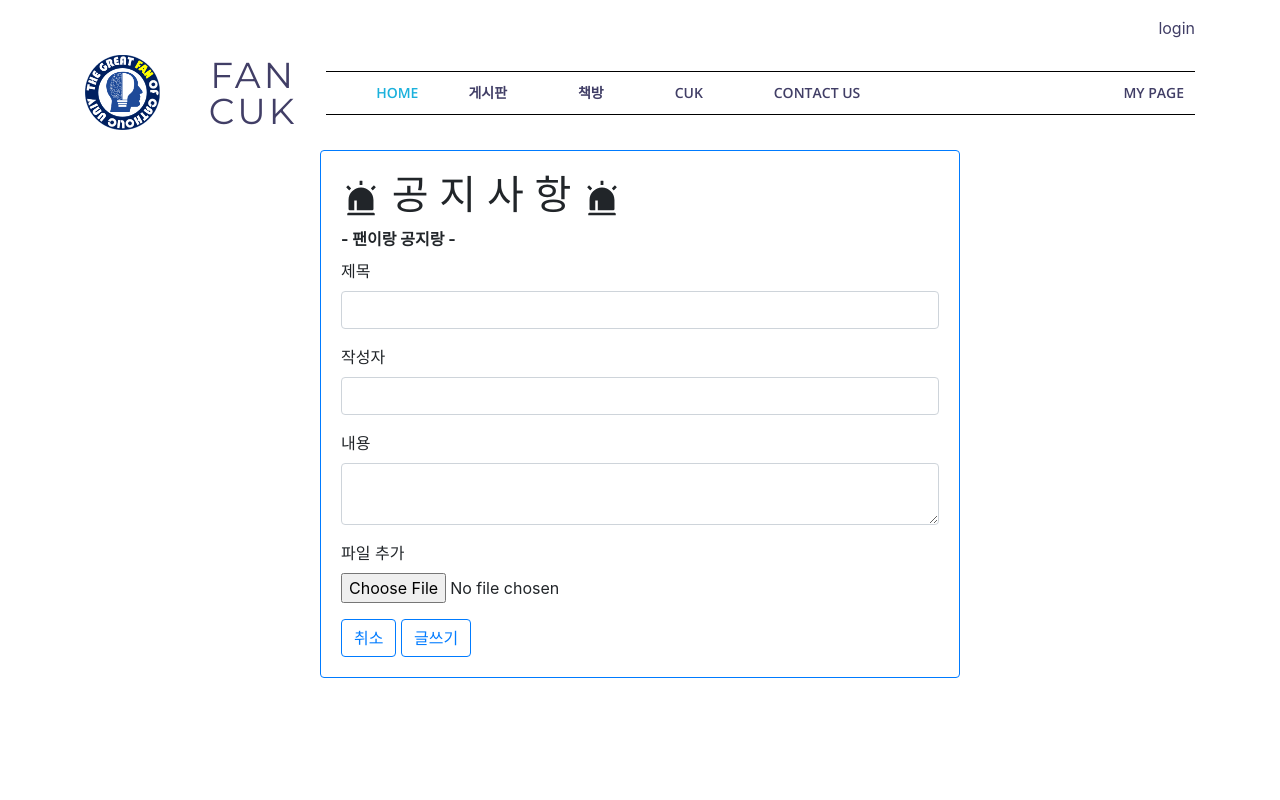
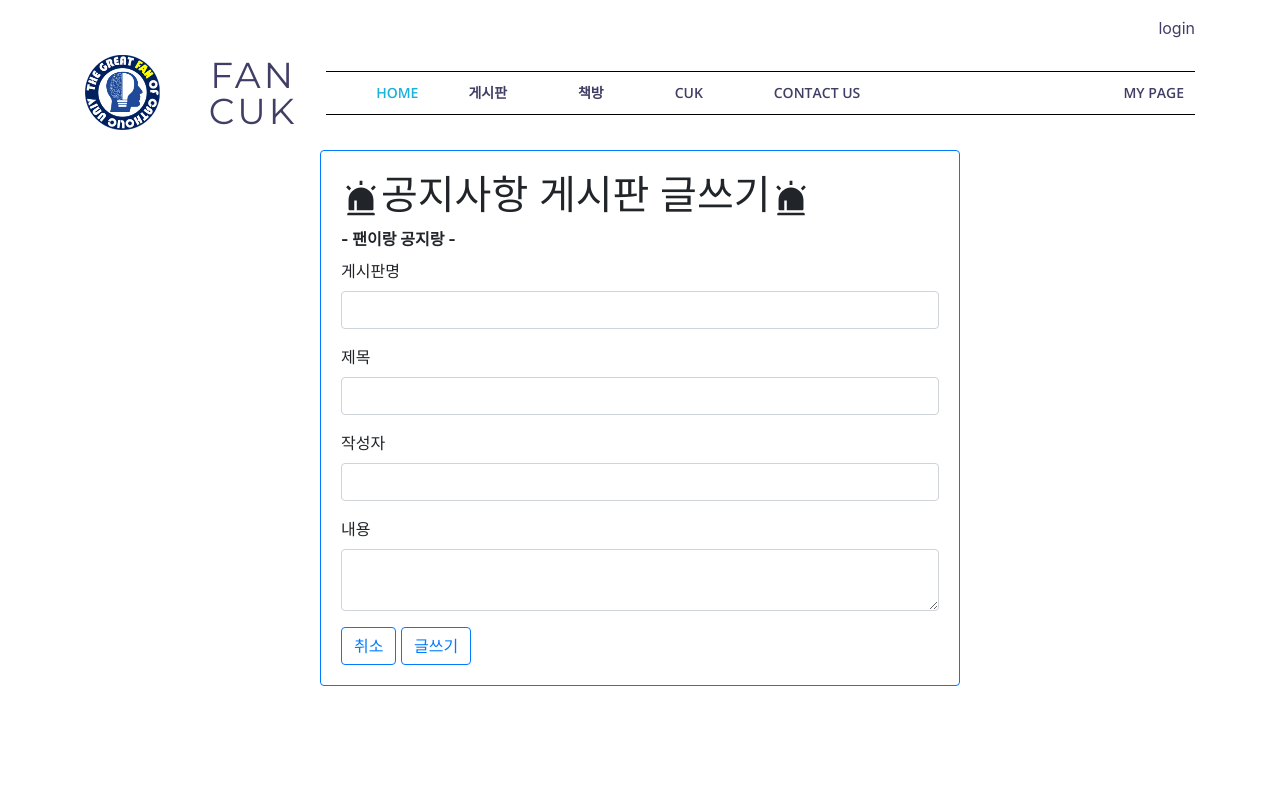
Before and after one commit to fancuk/fan.catholic.ac.kr-frontend, a React (Create React App) app: page /noticeadd in a window 1280 px wide. Shown: the top 800 px of the page. Built offline with nearby package versions, Linux system fonts and the light colour scheme; some icons are missing.

Commit message:
fan.catholic.ac.kr-frontend-43 Notice Design

```diff
--- a/src/components/views/Notice/NoticeAdd.js
+++ b/src/components/views/Notice/NoticeAdd.js
@@ -1,44 +1,87 @@
 import React from 'react';
-import { Button, Form, FormGroup, Label, Input, FormText, Card } from 'reactstrap';
+import {Button, Form, FormGroup, Label, Input, Card} from 'reactstrap';
 import styled from 'styled-components';
 import { Link, withRouter } from "react-router-dom";
 import { AiFillAlert } from "react-icons/ai";
+import axios from 'axios';
 
-const NoticeAdd = () => {
+class NoticeAdd extends React.Component {
+    constructor(props) {
+        super(props);
+        this.state = {
+            board_name: '',
+            title: '',
+            writer: '',
+            content: '',
+            list:false
+        }
+    }
+
+    handleFormSubmit = (e) => {
+        e.preventDefault()
+        let url='http://fan.catholic.ac.kr:5000/api/board/add';
+        const board = {
+            board_name: this.state.board_name,
+            title: this.state.title,
+            writer: this.state.writer,
+            content: this.state.content
+        }
+        axios.post(url, board)
+            .then(response => {
+                console.log('response : ', JSON.stringify(response))
+            })
+            .catch(e => {
+                console.log(e);
+            })
+        this.setState({
+            board_name: '',
+            title: '',
+            writer: '',
+            content: '',
+            list:false
+        })
+    }
+
+    handleInput = (e) => {
+        let success = {};
+        success[e.target.name] = e.target.value;
+        this.setState(success);
+    }
+
+    render() {
+        const {Board} = this.props;
         return (
             <Div>
                 <Card body outline color="primary">
-            <h1><AiFillAlert/> 공 지 사 항 <AiFillAlert/></h1>
-            <Label for="exampleText"><strong> - 팬이랑 공지랑 - </strong></Label>
-            <Form>
+                    <h1><AiFillAlert/>공지사항 게시판 글쓰기<AiFillAlert/></h1>
+                    <Label for="NoticeAdd"> <strong> - 팬이랑 공지랑 - </strong> </Label>
+                    <Form onSubmit={this.handleFormSubmit}>
                         <FormGroup>
-                    <Label for="exampleText">제목</Label>
-                    <Input type="text" name="text" id="exampleText" />
+                            <Label for="board_name"> 게시판명 </Label>
+                            <Input type="text" name="board_name" value={this.state.board_name} onChange={this.handleInput} />
                         </FormGroup>
                         <FormGroup>
-                    <Label for="exampleText"> 작성자 </Label>
-                    <Input type="text" name="text" id="exampleText" />
+                            <Label for="title"> 제목 </Label>
+                            <Input type="text" name="title" value={this.state.title} onChange={this.handleInput} />
                         </FormGroup>
                         <FormGroup>
-                    <Label for="exampleText"> 내용 </Label>
-                    <Input type="textarea" name="text" id="exampleText" />
+                            <Label for="writer"> 작성자 </Label>
+                            <Input type="text" name="writer" value={this.state.writer} onChange={this.handleInput} />
                         </FormGroup>
                         <FormGroup>
-                    <Label for="exampleFile">파일 추가</Label>
-                    <Input type="file" name="file" id="exampleFile" />
-                    <FormText color="muted">
-                    </FormText>
+                            <Label for="content"> 내용 </Label>
+                            <Input type="textarea" name="content" value={this.state.content} onChange={this.handleInput} />
                         </FormGroup>
                         <Link to="./notice">
-                    <Button outline color="primary">취소</Button></Link>{' '}
-                <Link to="./notice">
-                    <Button outline color="primary" type='submit'>글쓰기</Button>
-                </Link>
+                            <Button outline color="primary">취소</Button>
+                        </Link>{' '}
+                        <Button outline color="primary" onClick={this.handleFormSubmit} type='submit'>글쓰기</Button>
                     </Form>
                 </Card>
             </Div>
 
         );
+    }
 }
 
 const Div = styled.div`
--- a/src/components/views/Notice/NoticeList.js
+++ b/src/components/views/Notice/NoticeList.js
@@ -1,40 +1,72 @@
 import React from 'react';
 import {Button, Table} from 'reactstrap';
 import { AiFillAlert } from "react-icons/ai";
-import { Link} from "react-router-dom";
+import { Link} from "react-router-dom"
+import axios from "axios";
+import NoticeAdd from "./NoticeAdd";
 
-const NoticeList = () => {
+class StudyList extends React.Component {
+    state = {
+        loading: false,
+        board_name:''
+    };
+    boardList = async () => {
+        await axios.get('http://fan.catholic.ac.kr:5000/api/board/list')
+            .then(({data}) => {
+                this.setState({
+                    loading: true,
+                    board_name: data
+                });
+            })
+            .catch(e => {
+                console.error(e);
+                this.setState({
+                    loading: false
+                });
+            });
+    };
+    componentDidMount() {
+        this.boardList();
+    }
+
+    render() {
+        const {Notice} = this.props;
         return (
             <div>
-        <h2><AiFillAlert/> 공지사항 <AiFillAlert/></h2>
-            <h6><strong> - 팬이랑 공지랑 - </strong></h6>
+                <h2>< AiFillAlert/> 공지사항 <AiFillAlert/></h2>
+                <h6> <strong> - 팬과 함께 공지를! - </strong> </h6>
                 <Table hover>
                     <thead>
                     <tr>
-                <th>번호</th>
+                        <th>게시판 명</th>
                         <th>제목</th>
                         <th>작성자</th>
-                <th>날짜</th>
                         <th>수정</th>
                         <th>삭제</th>
                     </tr>
                     </thead>
                     <tbody>
-            <tr>
-                <th scope="row">1</th>
-                <td>게시판 글쓴이 입니다.</td>
-                <td>임효진</td>
-                <td>20.08.30</td>
-                <td><Link to="./noticeadd"><Button outline color="primary" >수정</Button></Link></td>
+                    {Notice &&
+                        Notice.map((notice) => {
+                        return (
+                            <NoticeAdd
+                                board_name={notice.board_name}
+                                title={notice.title}
+                                writer={notice.writer}
+                            />
+
+                        );
+                    })}
+                    <td><Link to="./studyadd"><Button outline color="primary" >수정</Button></Link></td>
                     <td><Button outline color="danger">삭제</Button></td>
-            </tr>
                     </tbody>
                 </Table>
-            <Link to="./noticeadd">
+                <Link to="./studyadd">
                     <Button outline color="primary" type='submit'>글쓰기</Button>
                 </Link>
             </div>
         );
     }
+}
 
-export default NoticeList;
+export default StudyList;
```
Lines whose indentation alone changed are shown as unchanged.
